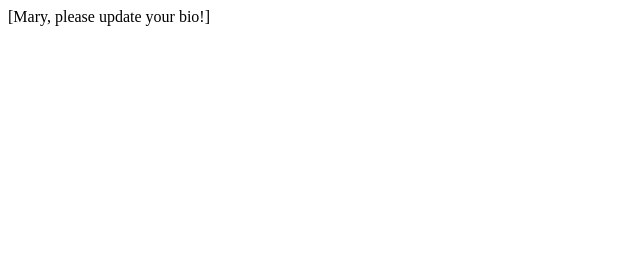
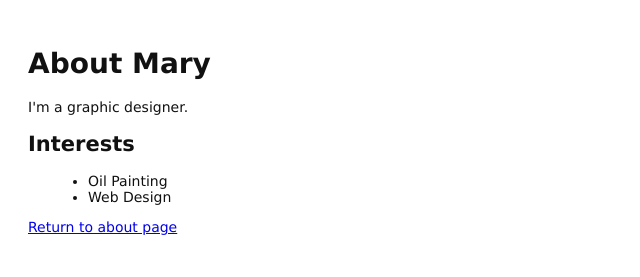
Before and after one commit to rollingw/hook_testing, a plain HTML site: page about/mary.html in a window 1280 px wide. Shown: the whole page, without its empty margins (0-640 px from the left). Drawn offline with Linux system fonts and the light colour scheme.

Commit message:
Add bio page for Mary

```diff
--- a/about/mary.html
+++ b/about/mary.html
@@ -1 +1,18 @@
-[Mary, please update your bio!]
+<!DOCTYPE html>
+<html lang="en">
+<head>
+  <title>About Mary</title>
+  <link rel="stylesheet" href="../style.css" />
+  <meta charset="utf8" />
+</head>
+<body>
+  <h1>About Mary</h1>
+  <p>I'm a graphic designer.</p>
+  <h2>Interests</h2>
+  <ul>
+    <li>Oil Painting</li>
+    <li>Web Design</li>
+  </ul>
+  <p><a href="index.html">Return to about page</a></p>
+  </body>
+</html>
```
